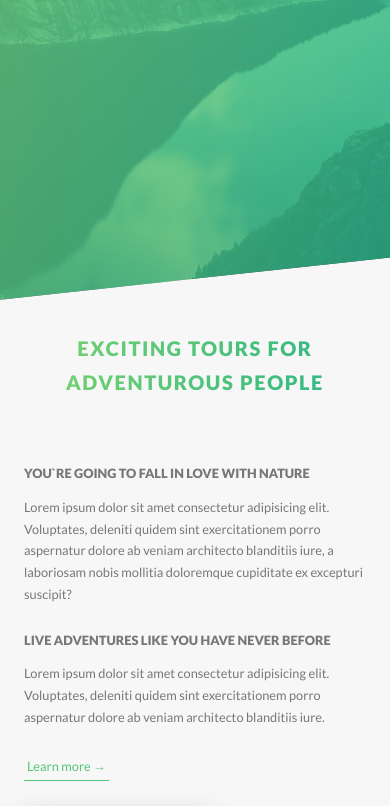
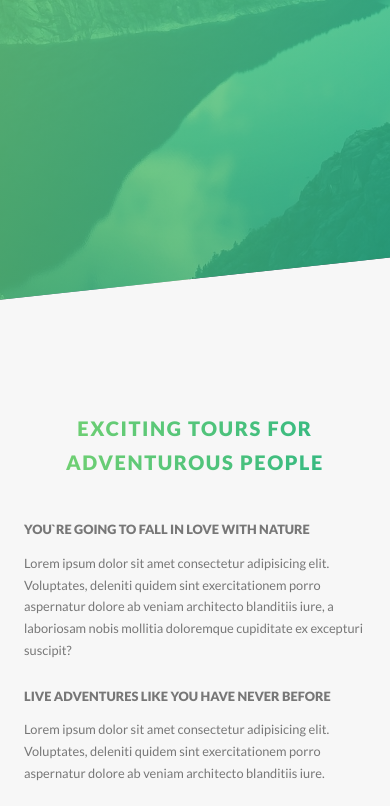
Before and after one commit to skalutki/Natours, a website built with webpack: page src/pages/index.html in a window 390 px wide. Shown: the part 502-1308 px from the top of the page. Built offline with nearby package versions, Linux system fonts and the light colour scheme; files whose address does not match are found by name.

Commit message:
feat: add MEDIA QUERY MANAGER to mixin scss file and is startind doing a second step for respond design (fixt a layout and add 3 components to respond design card, composition and future-box)

```diff
--- a/src/scss/base/_utillities.scss
+++ b/src/scss/base/_utillities.scss
@@ -5,11 +5,20 @@
 .u_margin_bottom_small {
   margin-bottom: 1.5rem;
 }
+
 .u_margin_bottom_medium {
   margin-bottom: 4rem;
+
+  @include respond(tabPort) {
+    margin-bottom: 3rem;
+  }
 }
 .u_margin_bottom_big {
   margin-bottom: 8rem;
+
+  @include respond(tabPort) {
+    margin-bottom: 5rem;
+  }
 }
 
 .u_margin_top_small {
@@ -23,6 +32,7 @@
 .u_margin_top_big {
   margin-top: 8rem;
 }
+
 .u_margin_top_huge {
   margin-top: 10rem;
 }
--- a/src/scss/components/_card.scss
+++ b/src/scss/components/_card.scss
@@ -147,4 +147,53 @@
     font-size: 6rem;
     font-weight: 100;
   }
+
+  @include respond(tabPort) {
+    height: auto;
+    border-radius: 3px;
+    background-color: $white;
+    box-shadow: 0 1.5rem 4rem rgba($color: $shadowBlack, $alpha: 0.15);
+
+    &__side {
+      height: auto;
+      color: #fff;
+      font-size: 3rem;
+      transition: all 0.8s ease;
+      position: relative;
+      box-shadow: none;
+
+      &--back {
+        transform: rotateY(0);
+        clip-path: polygon(0 15%, 100% 0, 100% 100%, 0% 100%);
+      }
+    }
+
+    &:hover &__side--front {
+      transform: rotateY(0);
+    }
+
+    &__details {
+      padding: 1rem 3rem;
+    }
+
+    //BACK SIDE STYLING
+
+    &__cta {
+      //cta - call to action
+      position: relative;
+      top: 0;
+      left: 0;
+      transform: translate(0);
+      width: 100%;
+      padding: 7rem 4rem 4rem;
+    }
+
+    &__price-box {
+      margin-bottom: 3rem;
+    }
+
+    &__price-value {
+      font-size: 4rem;
+    }
+  }
 }
--- a/src/scss/components/_composition.scss
+++ b/src/scss/components/_composition.scss
@@ -9,19 +9,42 @@
     transition: all 0.2s;
     outline-offset: 2rem;
 
+    @include respond(tabPort) {
+      float: left;
+      position: relative;
+      width: 33.3333333%;
+      box-shadow: 0 1.5rem 3rem rgba($color: $shadowBlack, $alpha: 0.2);
+    }
+
     &--p1 {
       left: 0;
       top: -2rem;
+
+      @include respond(tabPort) {
+        top: 0;
+        transform: scale(1.2);
+      }
     }
 
     &--p2 {
       right: 0;
       top: 2rem;
+
+      @include respond(tabPort) {
+        top: -1rem;
+        transform: scale(1.3);
+        z-index: 50;
+      }
     }
 
     &--p3 {
       left: 20%;
       top: 10rem;
+      @include respond(tabPort) {
+        left: 0;
+        top: 1rem;
+        transform: scale(1.1);
+      }
     }
 
     &:hover {
--- a/src/scss/components/_future-box.scss
+++ b/src/scss/components/_future-box.scss
@@ -6,6 +6,10 @@
   border-radius: 3px;
   box-shadow: 0 1.5rem 4rem rgba($color: $shadowBlack, $alpha: 0.15);
   transition: transform 0.2s;
+
+  @include respond(tabPort) {
+    padding: 2rem;
+  }
 
   &:hover {
     transform: translateY(-1.5rem) scale(1.03);
@@ -18,5 +22,9 @@
     display: inline-block;
     -webkit-background-clip: text;
     color: transparent;
+
+    @include respond(tabPort) {
+      margin-bottom: 0;
+    }
   }
 }
--- a/src/scss/layout/_footer.scss
+++ b/src/scss/layout/_footer.scss
@@ -11,6 +11,10 @@
   &__logo-box {
     text-align: center;
     margin-bottom: 8rem;
+
+    @include respond(tabPort) {
+      margin-bottom: 6rem;
+    }
   }
 
   &__logo {
--- a/src/scss/layout/_grid.scss
+++ b/src/scss/layout/_grid.scss
@@ -3,7 +3,7 @@
   margin: 0 auto;
 
   @include respond(tabPort) {
-    max-width: 50rem; //nie jestem pewien czy to tak powinno wygladac.
+    max-width: 52rem; //nie jestem pewien czy to tak powinno wygladac.
     padding: 0 3rem;
   }
 
--- a/src/scss/pages/_home.scss
+++ b/src/scss/pages/_home.scss
@@ -2,6 +2,13 @@
   background-color: $greyLight1;
   padding: 25rem 0;
   margin-top: -20vh;
+  @include respond(tabPort) {
+    padding: 32rem 0 20rem;
+  }
+
+  @include respond(phone) {
+    padding: 35rem 0 20rem;
+  }
 }
 
 .features {
@@ -15,22 +22,37 @@
   & > * {
     transform: skewy(7deg);
   }
+
+  @include respond(tabPort) {
+    padding: 10rem;
+  }
 }
 
 .tours {
   background-color: $greyLight1;
   padding: 25rem 0 15rem;
   margin-top: -10rem;
+
+  @include respond(tabPort) {
+    padding: 20rem 0 10rem;
+  }
 }
 
 .stories {
   padding: 15rem 0;
   position: relative;
+  @include respond(tabPort) {
+    padding: 10rem 0;
+  }
 }
 
 .section-book {
   padding: 15rem 0;
   background-image: linear-gradient(to right bottom, $lightGreen, $darkGreen);
+
+  @include respond(tabPort) {
+    padding: 10rem 0;
+  }
 }
 
 .book {
```
